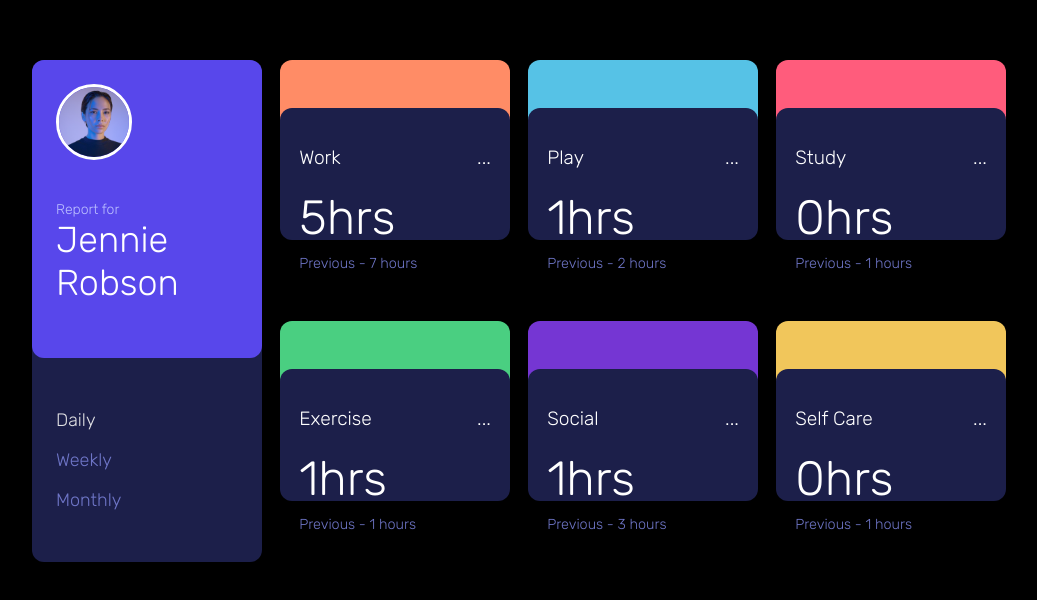
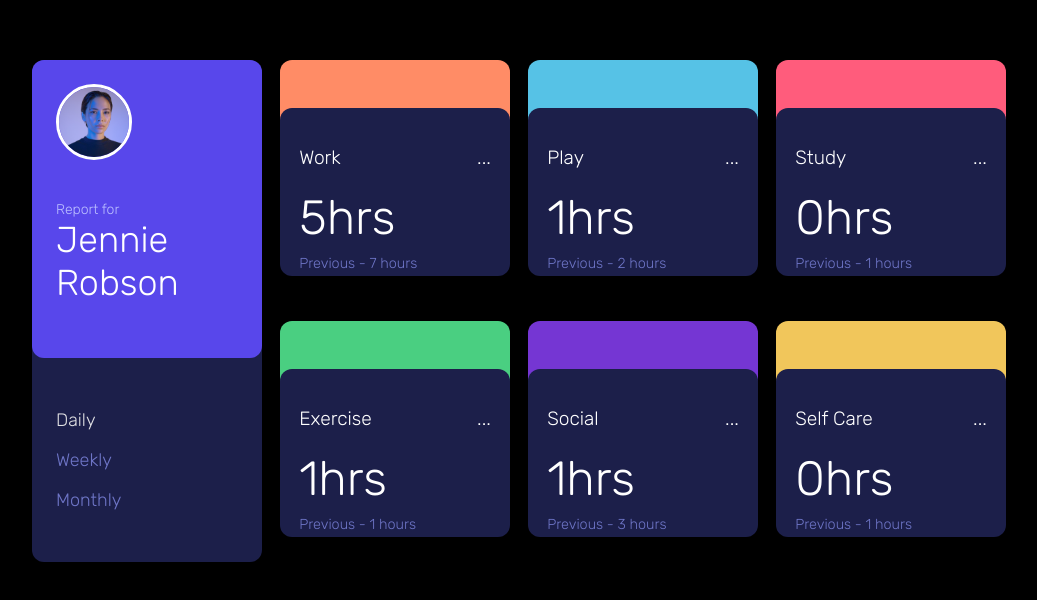
Before and after one commit to Shell111/time-tracker, a Next.js app: page / in a window 1280 px wide. Shown: the part 140-740 px from the top of the page, without its empty margins (108-1145 px from the left). Built offline with nearby package versions, Linux system fonts and the light colour scheme.

Commit message:
update Card to use vh units

```diff
--- a/app/components/Card.js
+++ b/app/components/Card.js
@@ -6,10 +6,10 @@ const CardStyle = styled.div`
   margin-top: 3rem;
   z-index: 3;
   position: relative;
-  height: 16.5vh;
+  height: 21vh;
 
   @media (max-width: 730px) {
-    height: 13vh;
+    height: 15vh;
   }
 `;
 
```
